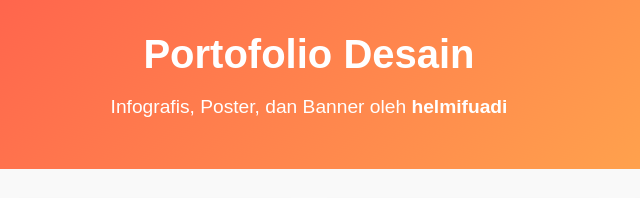
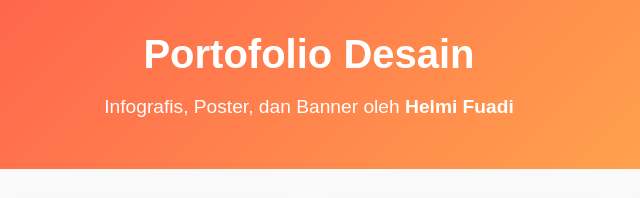
Before and after one commit to helmifuadi/helmifuadi, a plain HTML site: page index.html in a window 1280 px wide. Shown: the top 198 px of the page, 331-971 px from the left. Drawn offline with Linux system fonts and the light colour scheme.

Commit message:
Update index.html

```diff
--- a/index.html
+++ b/index.html
@@ -92,7 +92,7 @@
 <body>
   <header>
     <h1>Portofolio Desain</h1>
-    <p>Infografis, Poster, dan Banner oleh <b>helmifuadi</b></p>
+    <p>Infografis, Poster, dan Banner oleh <b>Helmi Fuadi</b></p>
   </header>
 
   <section class="gallery">
```
